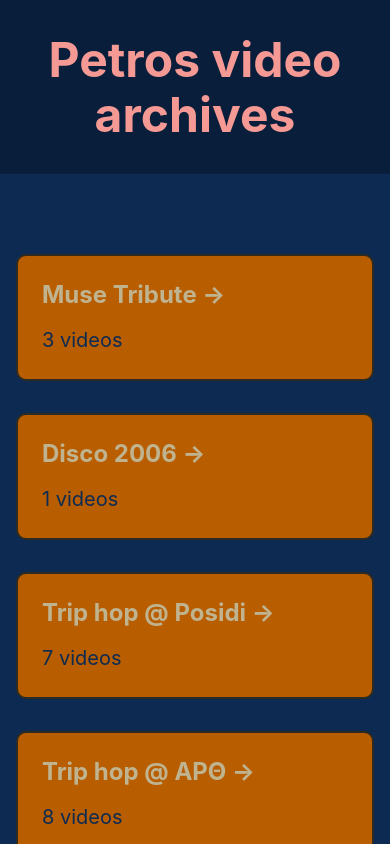
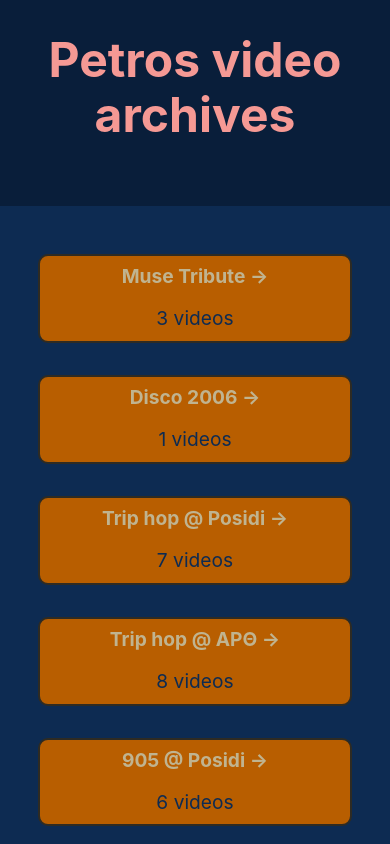
Before and after one commit to Peteropon/video-archive, a Next.js app: page / in a window 390 px wide. Shown: the top 844 px of the page. Built offline with nearby package versions, Linux system fonts and the light colour scheme.

Commit message:
Changed css on mobile.

```diff
--- a/components/header.module.css
+++ b/components/header.module.css
@@ -4,13 +4,9 @@
 }
 
 .title {
-  margin: 2rem;
+  margin: 2rem 2rem 4rem;
   line-height: 1.15;
   font-size: 3rem;
   color: #f59994;
-}
-
-.title,
-.description {
   text-align: center;
 }
--- a/styles/Home.module.css
+++ b/styles/Home.module.css
@@ -13,7 +13,7 @@
   justify-content: center;
   flex-wrap: wrap;
   max-width: 800px;
-  margin-top: 3rem;
+  margin-top: 1rem;
   list-style: none;
 }
 
@@ -63,5 +63,12 @@
   .card {
     width: -webkit-fill-available;
     width: -moz-available;
+    padding: 0.5rem;
+    text-align: center;
+  }
+
+  .card p,
+  .card h3 {
+    font-size: 1.2rem;
   }
 }
```
